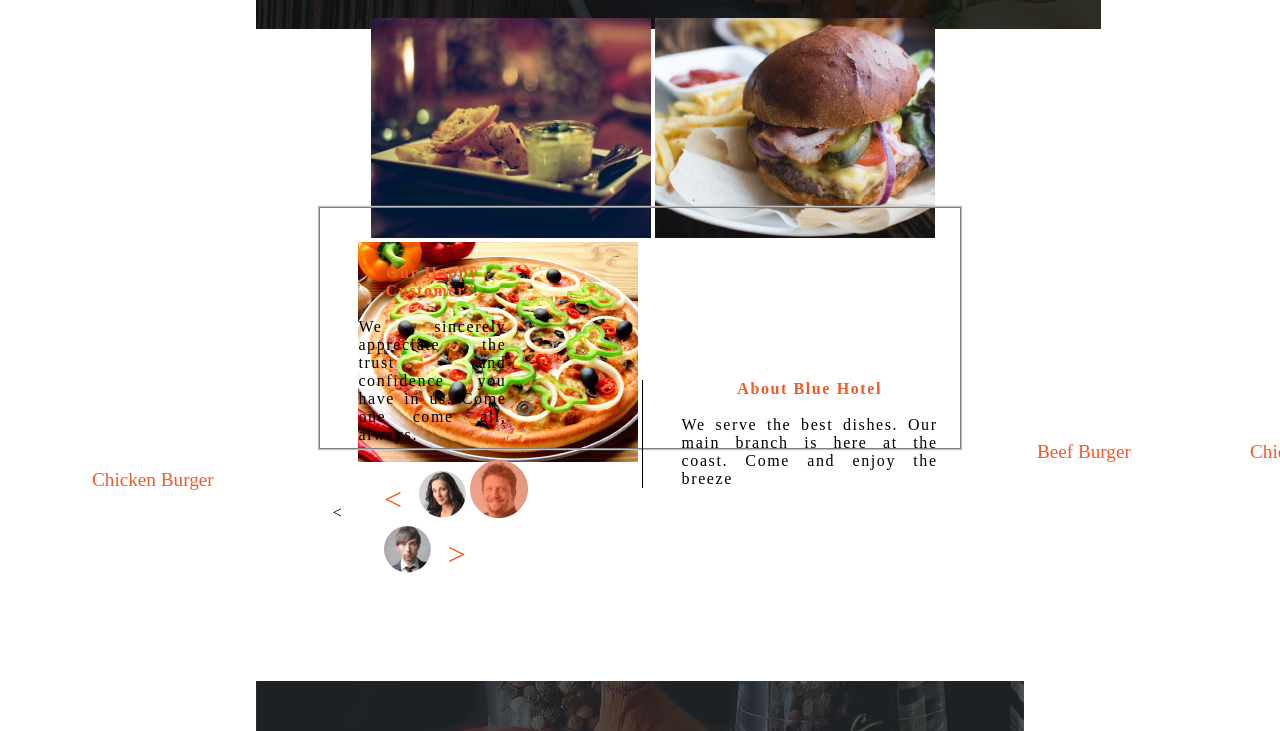
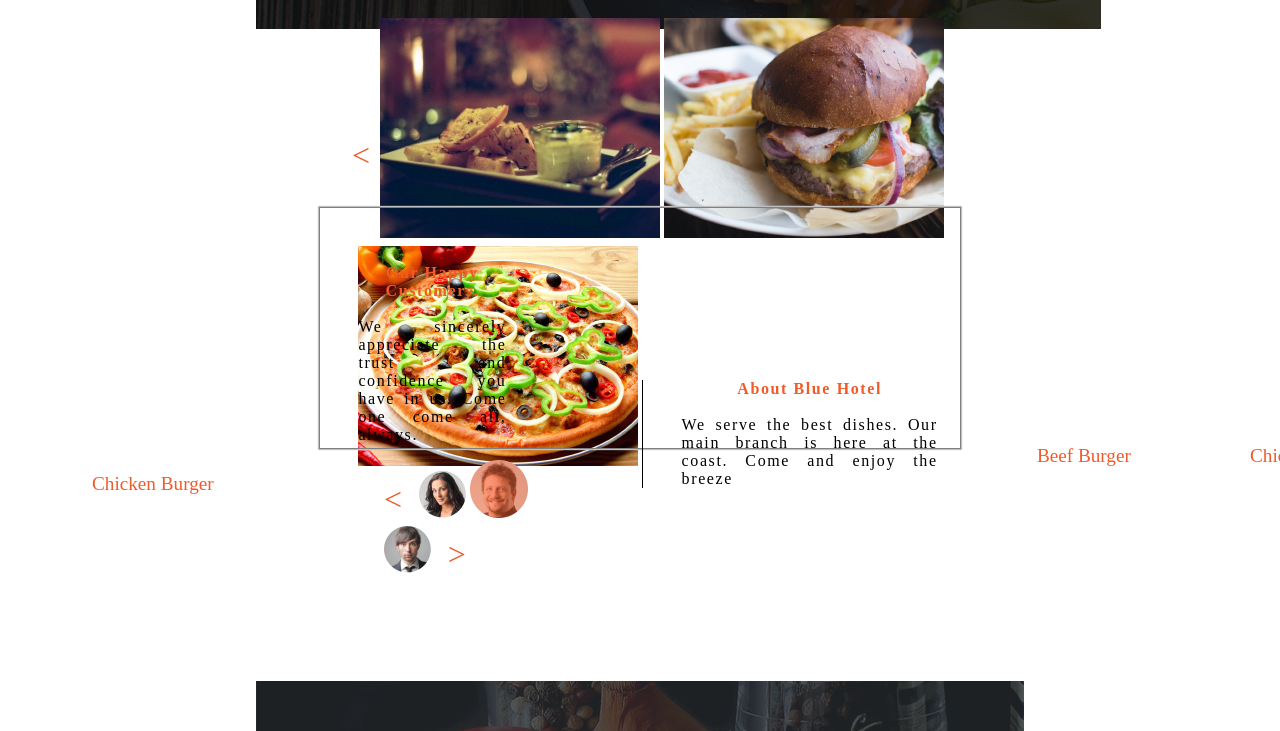
Before and after one commit to Bernard2030/Anita-s-Kitchen, a plain HTML site: page index.html in a window 1280 px wide. Shown: the part 2220-2951 px from the top of the page. Drawn offline with Linux system fonts and the light colour scheme; files whose address does not match are found by name.

Commit message:
my changes

```diff
--- a/index.css
+++ b/index.css
@@ -190,7 +190,7 @@ td:hover{
     top:-35vh;
     left:2vw;
 }
-.small-beef .span1{
+.data .span1{
     color:#F15A29;
     font-size: 2em;
     position:relative;
```
